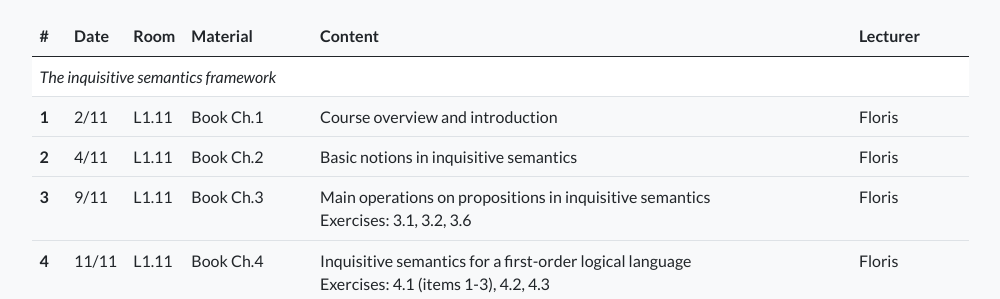
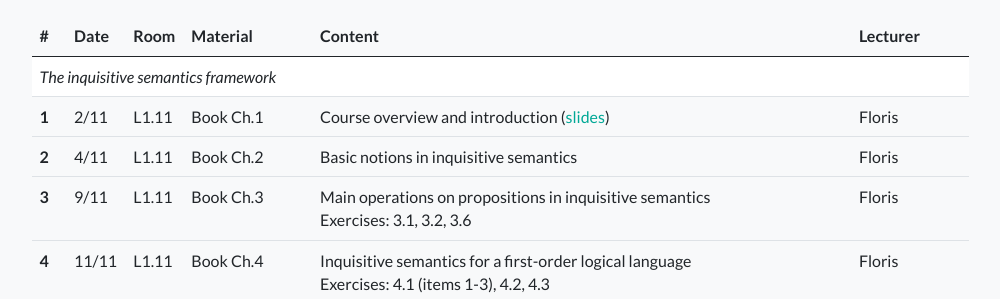
Before and after one commit to froelofs/inquisitive-semantics, a Jekyll site: the page built from _courses/2026-amsterdam.md, in a window 1280 px wide and 900 px high, scrolled down 2726 px. Shown: the part 153-452 px from the top of the window, without its empty margins (140-1140 px from the left). Built offline with Jekyll 4.4.1, drawn with Linux system fonts in a browser that asks for light colours; part of the change alters nothing that is shown.

Commit message:
Update 2026-amsterdam.md

```diff
--- a/_courses/2026-amsterdam.md
+++ b/_courses/2026-amsterdam.md
@@ -41,7 +41,7 @@ schedule: >
       </td>
       <td> Course overview and introduction
 
-            <!-- (<a href="">slides</a>)-->
+            (<a href="https://amsuni-my.sharepoint.com/:b:/g/personal/f_roelofsen_uva_nl/IQAWaEe0jjwsRoxBx2V5CTXIAf0fr4C-linb16EiaSQBdG0?e=nNkGwZ">slides</a>)
 
 
       </td>
```
